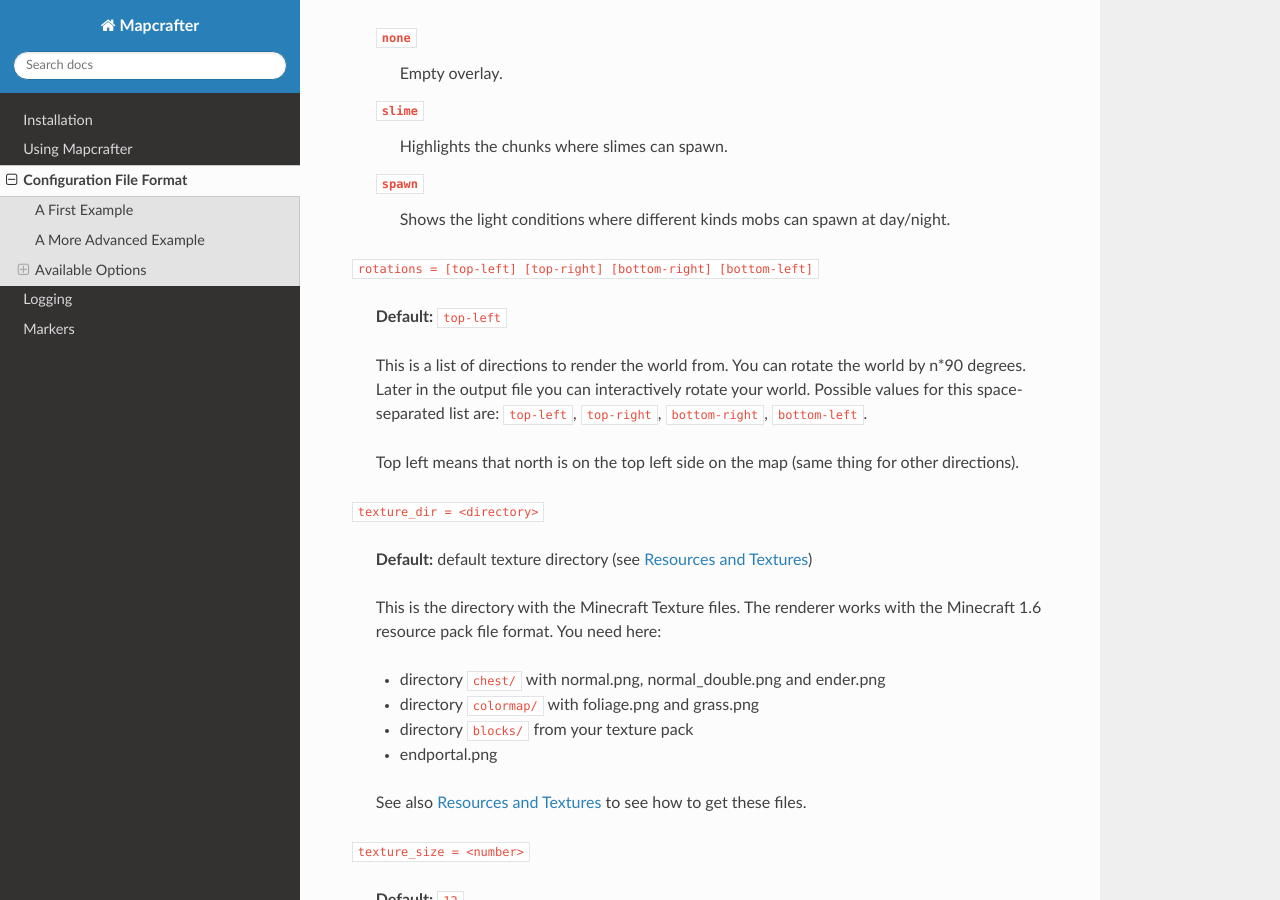
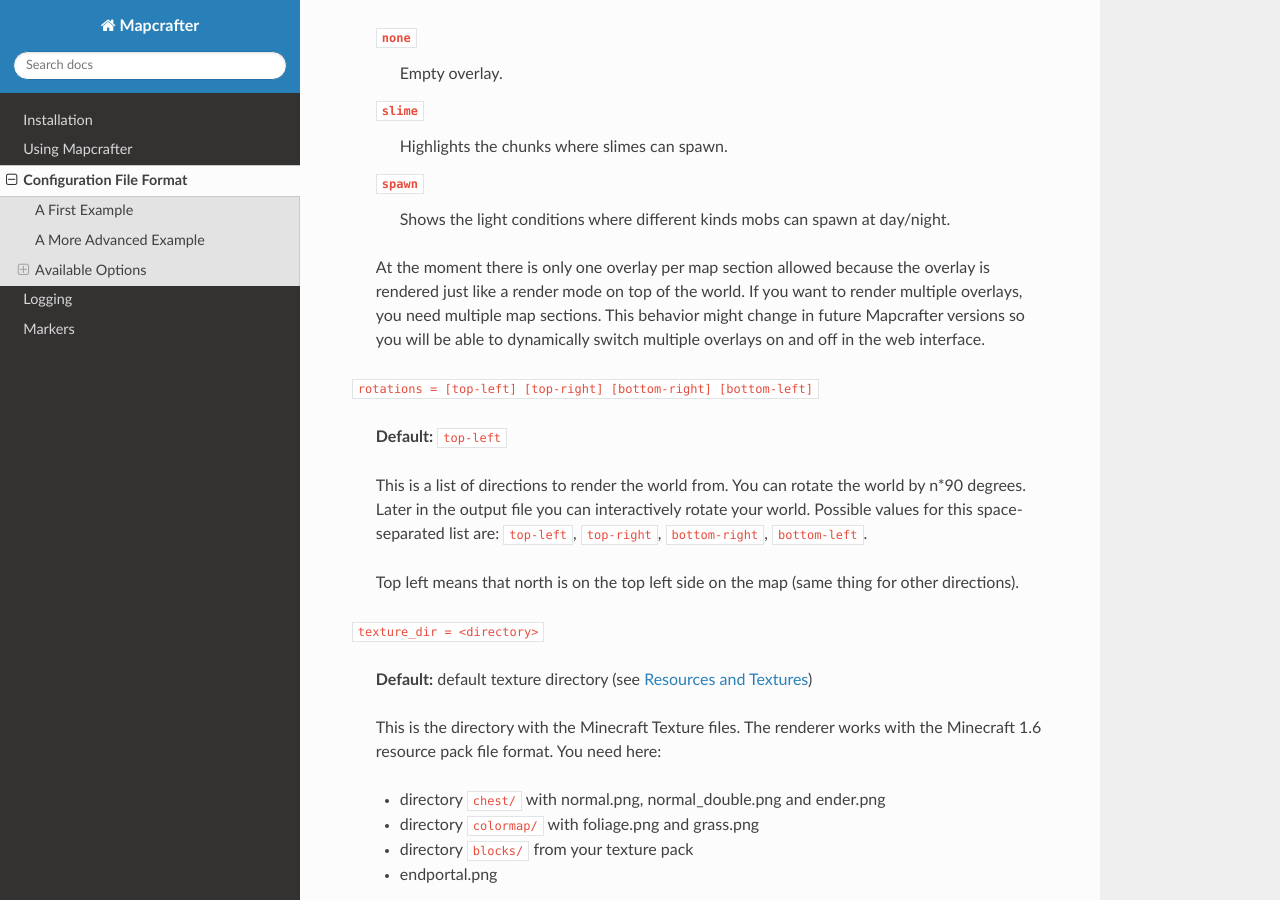
Before and after one commit to mapcrafter/mapcrafter, a Sphinx documentation site: the page built from docs/configuration.rst, in a window 1280 px wide and 900 px high, scrolled down 9115 px. Built offline with Sphinx 7.4.7 and the Read the Docs theme 2.0.0, drawn with Linux system fonts in a browser that asks for light colours.

Commit message:
Added comment about state of overlays in current version.

```diff
--- a/docs/configuration.rst
+++ b/docs/configuration.rst
@@ -439,6 +439,12 @@ Map Options
     ``spawn``
       Shows the light conditions where different kinds mobs can spawn at day/night.
 
+    At the moment there is only one overlay per map section allowed because the overlay
+    is rendered just like a render mode on top of the world. If you want to render
+    multiple overlays, you need multiple map sections. This behavior might change in
+    future Mapcrafter versions so you will be able to dynamically switch multiple
+    overlays on and off in the web interface.
+
 ``rotations = [top-left] [top-right] [bottom-right] [bottom-left]``
 
     **Default:** ``top-left``
```
